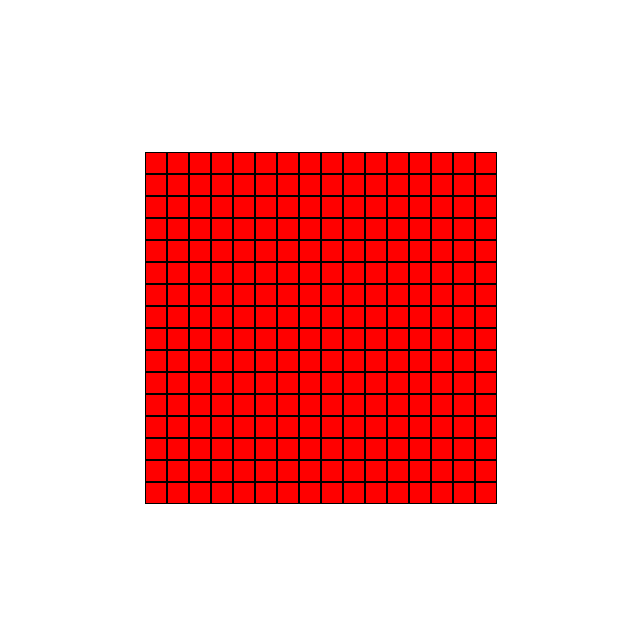
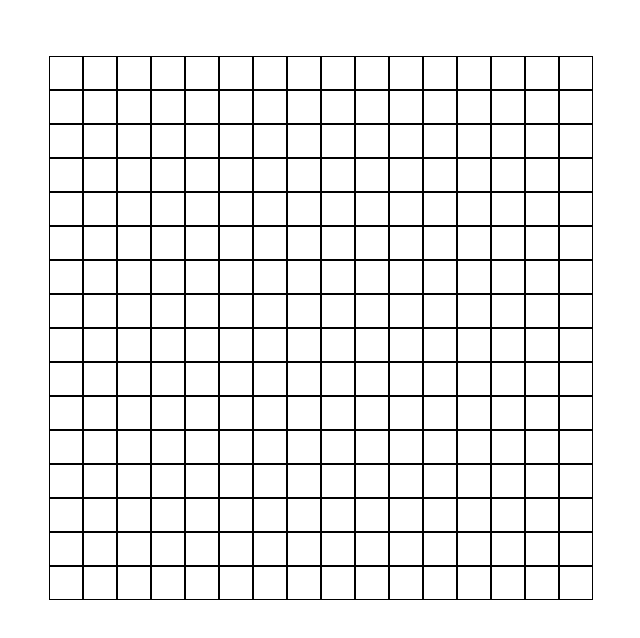
Before and after one commit to mykieunguyen/Etch-a-Sketch, a plain HTML site: page index.html in a window 1280 px wide. Shown: the whole page, without its empty margins (319-959 px from the left). Drawn offline with Linux system fonts and the light colour scheme.

Commit message:
Edit class name of individual squares
Additionally, added CSS styling to create 16 rows of 16 squares.

```diff
--- a/javascript.js
+++ b/javascript.js
@@ -11,9 +11,8 @@ for (let column = 1; column <= 16; column++) {
     // for loop to create rows
     for (let row = 1; row <= 16; row++ ) {
         let createDiv = document.createElement('div');
-        // Styling
-        createDiv.classList.add('squares');
-        createDiv.style.backgroundColor = "red";
+        // Add class to newly created div
+        createDiv.classList.add('innerDiv');
         // Add div to container
         outerDiv.appendChild(createDiv);
     }
--- a/style.css
+++ b/style.css
@@ -7,12 +7,15 @@ body {
 
 .container {
     display: flex;
-    flex-wrap: wrap;
 }
 
+.outerDiv {
+    display: flex;
+    flex-direction: column;
+}
 
-.squares {
-    width: 20px;
-    height: 20px;
-    border: solid 1px;
+.innerDiv {
+    width: 32px;
+    height: 32px;
+    border: 0.5px solid;
 }
```
